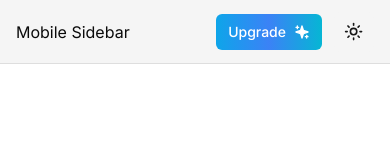
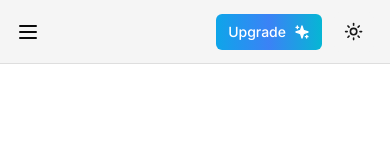
Before and after one commit to vkrenz/ai-companion, a Next.js app: page / in a window 390 px wide. Shown: the top 160 px of the page. Built offline with nearby package versions, Linux system fonts and the light colour scheme.

Commit message:
mobile-sidebar complete

```diff
--- a/components/mobile-sidebar.tsx
+++ b/components/mobile-sidebar.tsx
@@ -1,7 +1,23 @@
+import { Menu } from "lucide-react"
+
+import {
+    Sheet,
+    SheetContent,
+    SheetTrigger
+} from "@/components/ui/sheet"
+
+import { Sidebar } from "@/components/sidebar"
+
+
 export const MobileSidebar = () => {
     return (
-        <div>
-            Mobile Sidebar
-        </div>
+        <Sheet>
+            <SheetTrigger className="md:hidden pr-4">
+                <Menu />
+            </SheetTrigger>
+            <SheetContent side="left" className="p-0 bg-secondary pt-10 w-32">
+                <Sidebar />
+            </SheetContent>
+        </Sheet>
     )
 }
```
